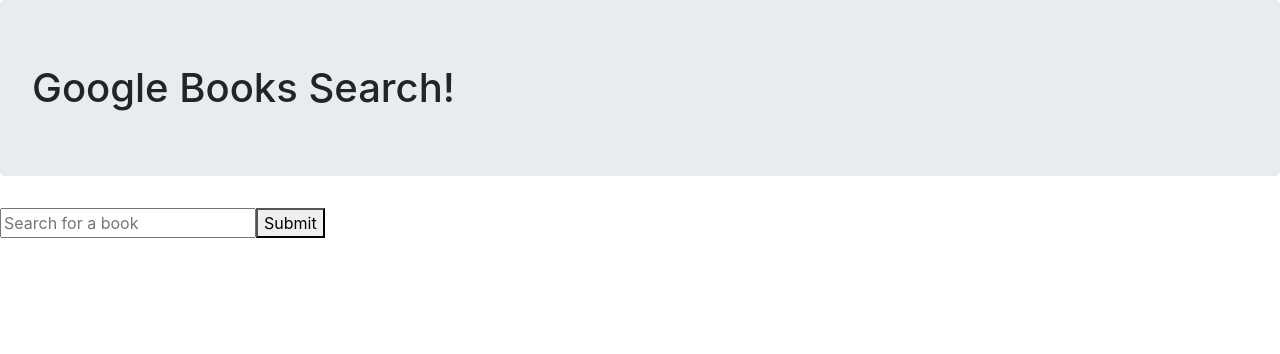
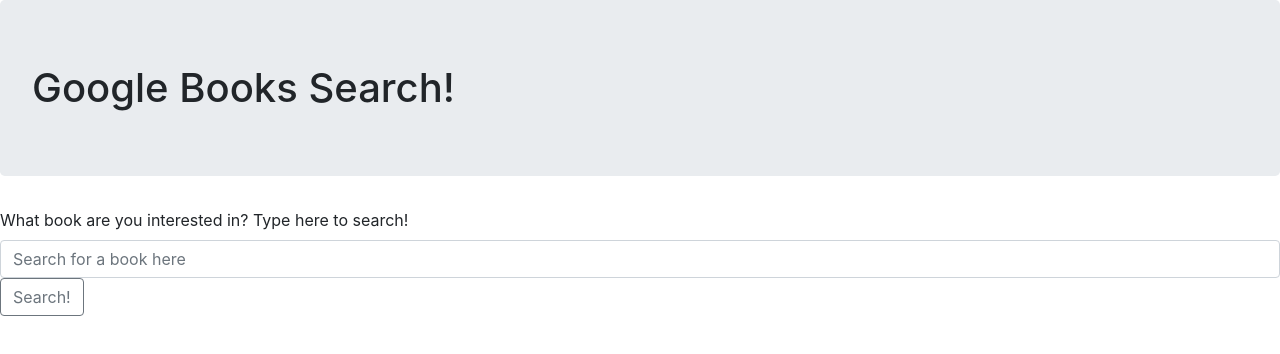
Before and after one commit to Dragonbabe/HW20-Google-Books-App, a React (Create React App) app in the folder client/: page / in a window 1280 px wide. Shown: the top 354 px of the page. Built offline with nearby package versions, Linux system fonts and the light colour scheme.

Commit message:
added bootstrap class names to search bar

```diff
--- a/client/src/components/pages/Search.js
+++ b/client/src/components/pages/Search.js
@@ -31,14 +31,15 @@
     return (
         <>
         <Header/>
-        <form className="form">
-          <input
+        <form className="form-group">
+           <label htmlFor="bookSearch">What book are you interested in? Type here to search!</label>
+          <input className="form-control"
             value={userInput}
             onChange={event => setUserInput(event.target.value)}
             type="text"
-            placeholder="Search for a book"
+            placeholder="Search for a book here"
           />
-          <button onClick={handleFormSubmit}>Submit</button>
+          <button type="button" className="btn btn-outline-secondary" onClick={handleFormSubmit}>Search!</button>
         </form>
     <div className="row">
         {bookResults.items && bookResults.items.map(book => (
```
